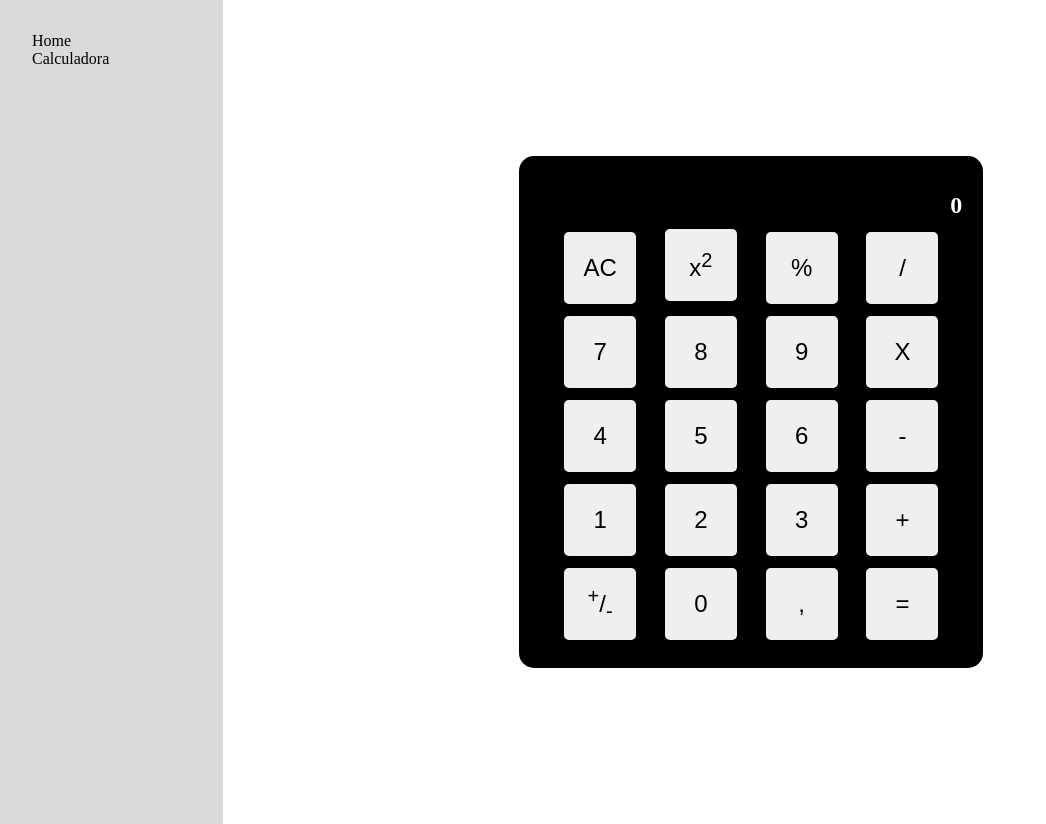
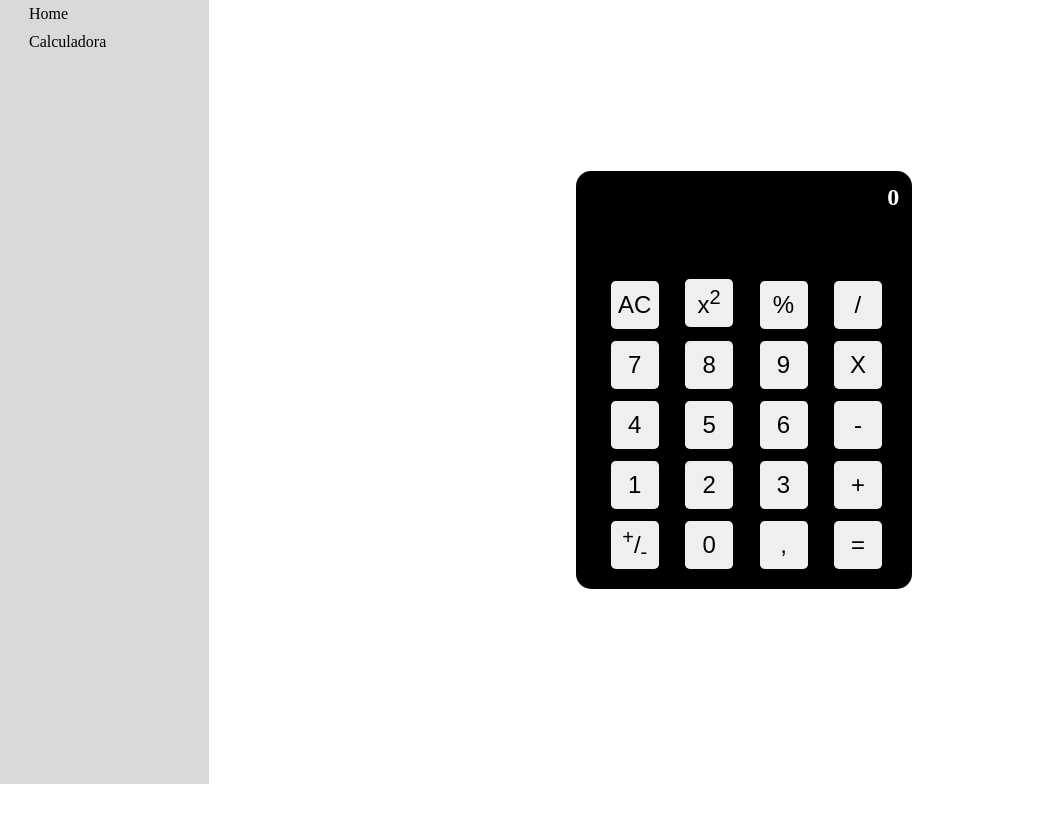
Before and after one commit to carlpantoja/hub-react, a React (Create React App) app: page /calculadora in a window 1280 px wide. Shown: the whole page, without its empty margins (0-1046 px from the left). After the commit the page ends 800 px from the top, so only its background shows below. Built offline with nearby package versions, Linux system fonts and the light colour scheme.

Commit message:
criação dos componentes button, container e display

```diff
--- a/src/App.css
+++ b/src/App.css
@@ -5,6 +5,7 @@
 
 .App {
   display: flex;
+  height: 95vh;
   align-items: center;
 }
 
@@ -12,14 +13,15 @@ nav {
   display: flex;
   flex-direction: column;
   width: 15%;
-  height: 95vh;
-  padding: 2em;
+  height: 100%;
+  padding: 1.5em;
   background-color: #d9d9d9
 }
 
 a {
   text-decoration: none;
   color: #000;
+  padding: 5px;
 }
 
 .home {
--- a/src/calculadora/Calculadora.jsx
+++ b/src/calculadora/Calculadora.jsx
@@ -1,36 +1,7 @@
 import { useState } from "react";
-import styled from "styled-components";
-
-const Container = styled.div`
-    background-color: #000;
-    width: 27em;
-    border-radius: 15px;
-    padding: 1em;
-`
-
-const Display = styled.div`
-    margin-top: 15px;
-    h2 {
-        display: flex;
-        justify-content: flex-end;
-        color: #fff;
-        padding: 5px;
-        margin-bottom: 5px;
-    }
-`
-
-const Button = styled.button`
-    width: 3em;
-    height: 3em;
-    margin-left: 1.2em;
-    margin-bottom: 0.5em;
-    border: none;
-    border-radius: 0.2em;
-    font-size: 1.5em;
-    &:hover {
-        cursor: pointer;
-    }
-`
+import { Container } from "../components/Container";
+import { Display } from "../components/Display";
+import { Button } from "../components/Button";
 
 export function Calculadora() {
     const [num, setNum] = useState(0)
@@ -77,7 +48,7 @@ export function Calculadora() {
     return(
         <Container>
             <Display>
-                {oldNum ? <h2>{oldNum+operator+num}</h2> : ""}
+                {oldNum ? <h2>{oldNum+operator}</h2> : ""}
                 <h2>{num}</h2>
             </Display>
             <Button onClick={clear}>AC</Button>
--- /dev/null
+++ b/src/components/Button.jsx
@@ -0,0 +1,14 @@
+import styled from "styled-components";
+
+export const Button = styled.button`
+    width: 2em;
+    height: 2em;
+    margin-left: 1.1em;
+    margin-bottom: 0.5em;
+    border: none;
+    border-radius: 0.2em;
+    font-size: 1.5em;
+    &:hover {
+        cursor: pointer;
+    }
+`
--- /dev/null
+++ b/src/components/Container.jsx
@@ -0,0 +1,8 @@
+import styled from "styled-components";
+
+export const Container = styled.div`
+    background-color: #000;
+    width: 20em;
+    border-radius: 15px;
+    padding: 0.5em;
+`
--- /dev/null
+++ b/src/components/Display.jsx
@@ -0,0 +1,14 @@
+import styled from "styled-components";
+
+export const Display = styled.div`
+    display: flex;
+    flex-direction: column;
+    width: 100%;
+    height: 100px;
+    h2 {
+        display: flex;
+        justify-content: flex-end;
+        padding: 5px;
+        color: #fff;
+    }
+`
```
